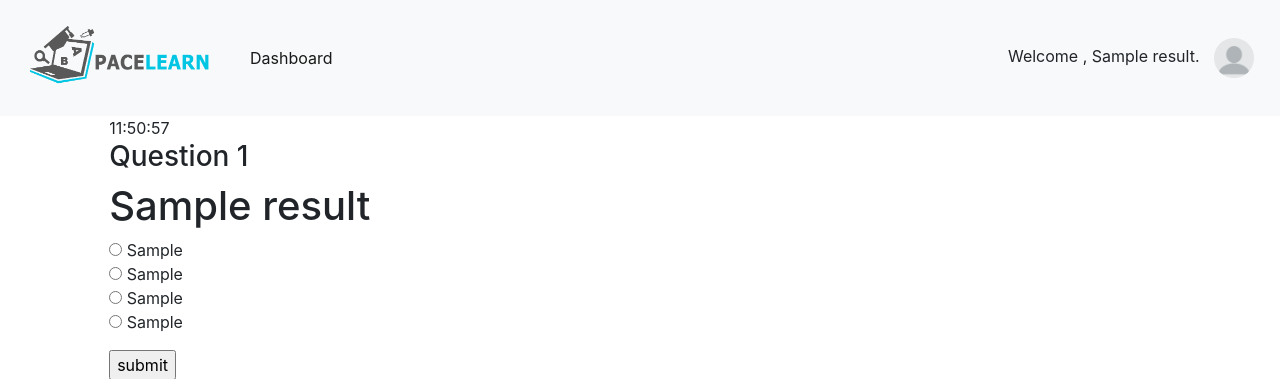
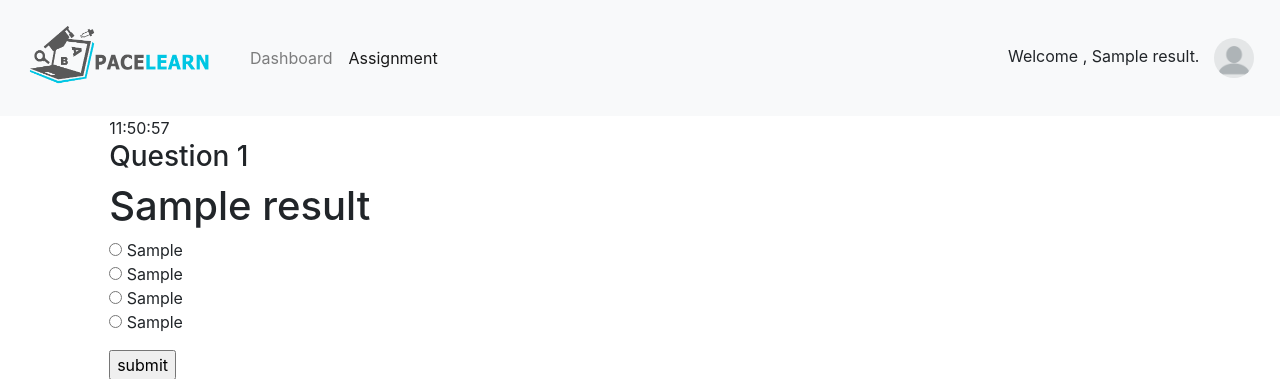
Before and after one commit to sutdrocks/PaceLearn, a Flask app: template templates/quiz.html in a window 1280 px wide. Shown: the top 379 px of the page. Run offline with Flask 2, Linux system fonts and the light colour scheme; the template is opened without the code that fills it: most values are stand-ins (such as "Sample title", 1, 10 or a date in 2020); parts of the project's set-up code (start-up, migrations or seed data) failed here and were passed over; some libraries are stand-ins or nearby versions; some web fonts are replaced.

Commit message:
added assignment options to nav bar

```diff
--- a/templates/quiz.html
+++ b/templates/quiz.html
@@ -117,8 +117,11 @@
       </button>
       <div class="collapse navbar-collapse" id="navbarNav">
         <ul class="navbar-nav mr-auto">
+          <li class="nav-item">
+            <a class="nav-link" href="#">Dashboard</a>
+          </li>
           <li class="nav-item active">
-            <a class="nav-link" href="#">Dashboard <span class="sr-only">(current)</span></a>
+            <a class="nav-link" href="#">Assignment<span class="sr-only">(current)</span></a>
           </li>
         </ul>
 
```
